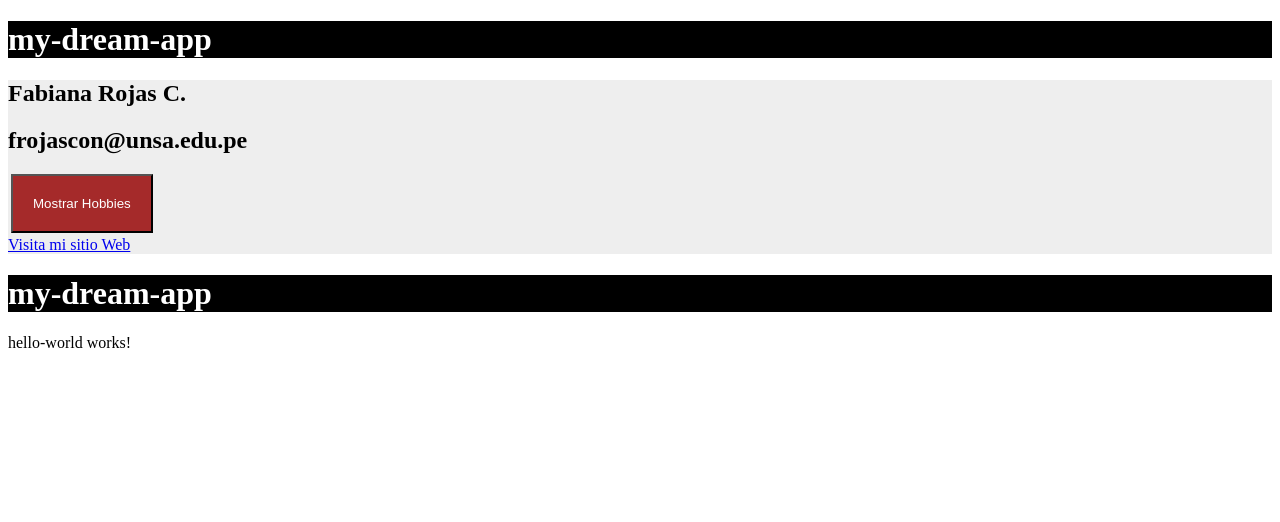
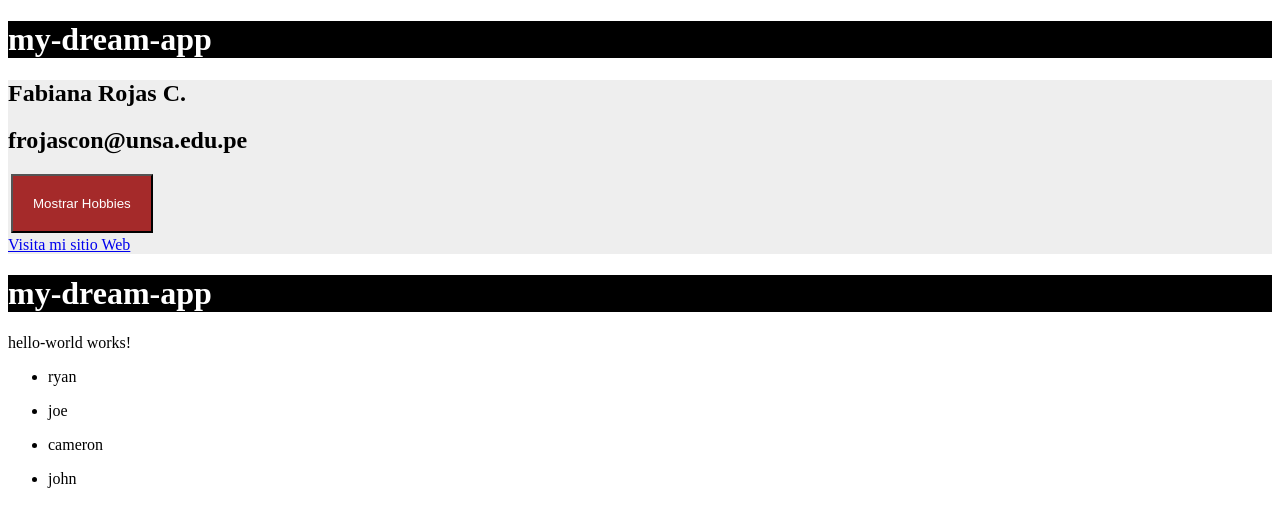
Before and after one commit to FabianaRojasCondori/PW2-TEORIA, an Angular app in the folder proyectoAngular/my-dream-app/: page / in a window 1280 px wide. Shown: the top 522 px of the page. Built offline with nearby package versions, Linux system fonts and the light colour scheme.

Commit message:
Angular1 - Diapositiva 22: Se pasaron datos al componente user y se crearon 'ryan, joe, cameron, john' segun indicaciones.

```diff
--- a/proyectoAngular/my-dream-app/src/app/app.component.html
+++ b/proyectoAngular/my-dream-app/src/app/app.component.html
@@ -29,3 +29,9 @@
 </div>
 
 <app-hello-world></app-hello-world>
+
+<ul>
+  <li *ngFor="let user of users">
+    <app-user [nameUser]="user"></app-user>
+  </li>
+</ul>
--- a/proyectoAngular/my-dream-app/src/app/app.component.ts
+++ b/proyectoAngular/my-dream-app/src/app/app.component.ts
@@ -3,11 +3,12 @@
 import { RouterOutlet } from '@angular/router';
 import { CommonModule } from '@angular/common';
 import { HelloWorld } from './hello-world/hello-world';
+import { User } from './user/user';
 
 @Component({
   selector: 'app-root',
   standalone: true,
-  imports: [RouterOutlet, CommonModule, HelloWorld],
+  imports: [RouterOutlet, CommonModule, HelloWorld, User],
   templateUrl: './app.component.html',
   styleUrls: ['./app.component.css']
 })
@@ -18,6 +19,7 @@
     webpage: string;
     hobbies: string[];
     showHobbies: boolean;
+    users: string[] = ['ryan', 'joe', 'cameron', 'john'];
 
     constructor() {
         console.log("Constructor working ... ");
--- /dev/null
+++ b/proyectoAngular/my-dream-app/src/app/user/user.html
@@ -0,0 +1 @@
+<p>{{ nameUser }}</p>
--- /dev/null
+++ b/proyectoAngular/my-dream-app/src/app/user/user.ts
@@ -0,0 +1,12 @@
+import { Component, Input } from '@angular/core';
+
+@Component({
+  selector: 'app-user',
+  standalone: true,
+  imports: [],
+  templateUrl: './user.html',
+  styleUrl: './user.css'
+})
+export class User {
+  @Input() nameUser: any;
+}
```
Also changed, not shown: proyectoAngular/my-dream-app/src/app/user/user.css (added), 1 other file (tests, documents, lock files or other folders).
